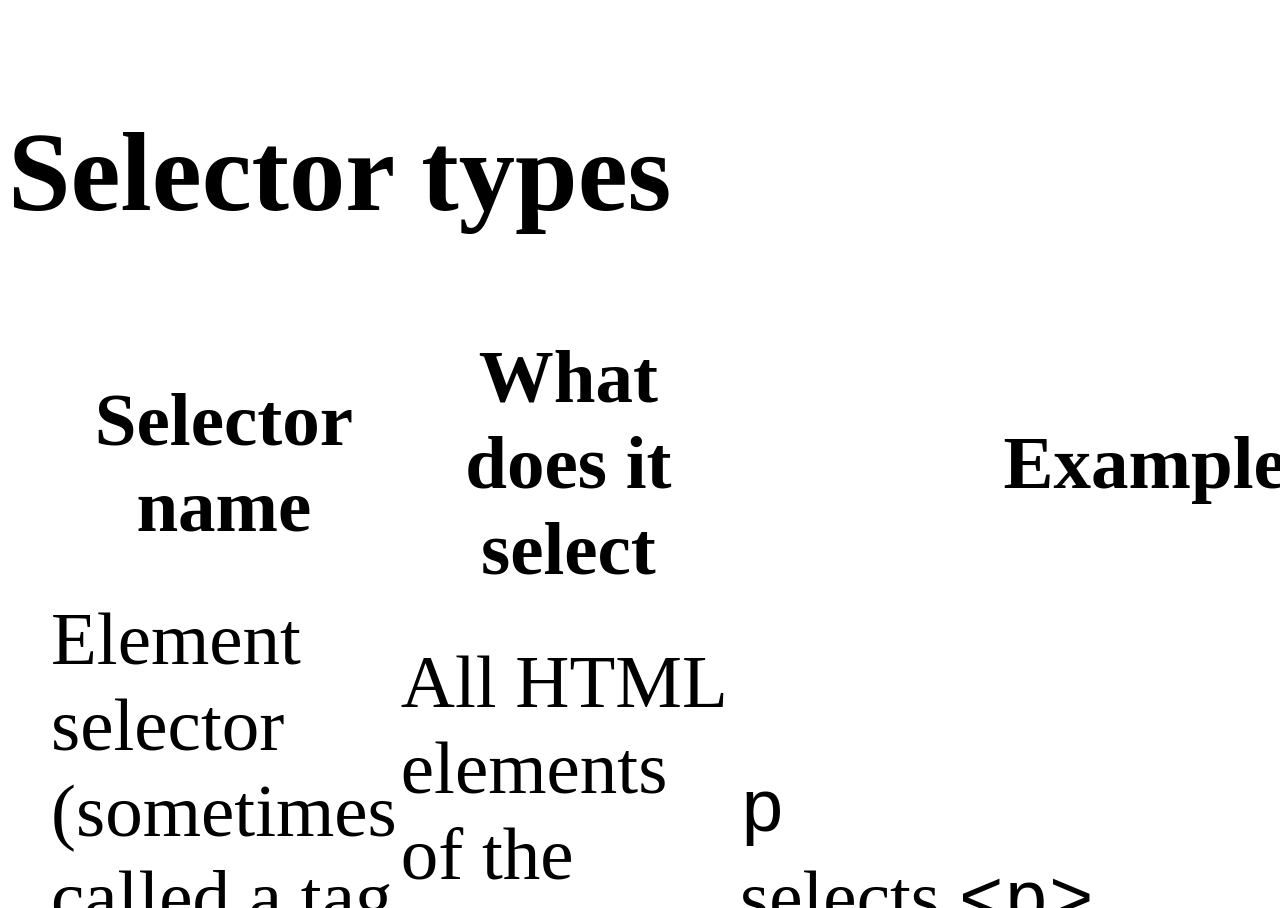
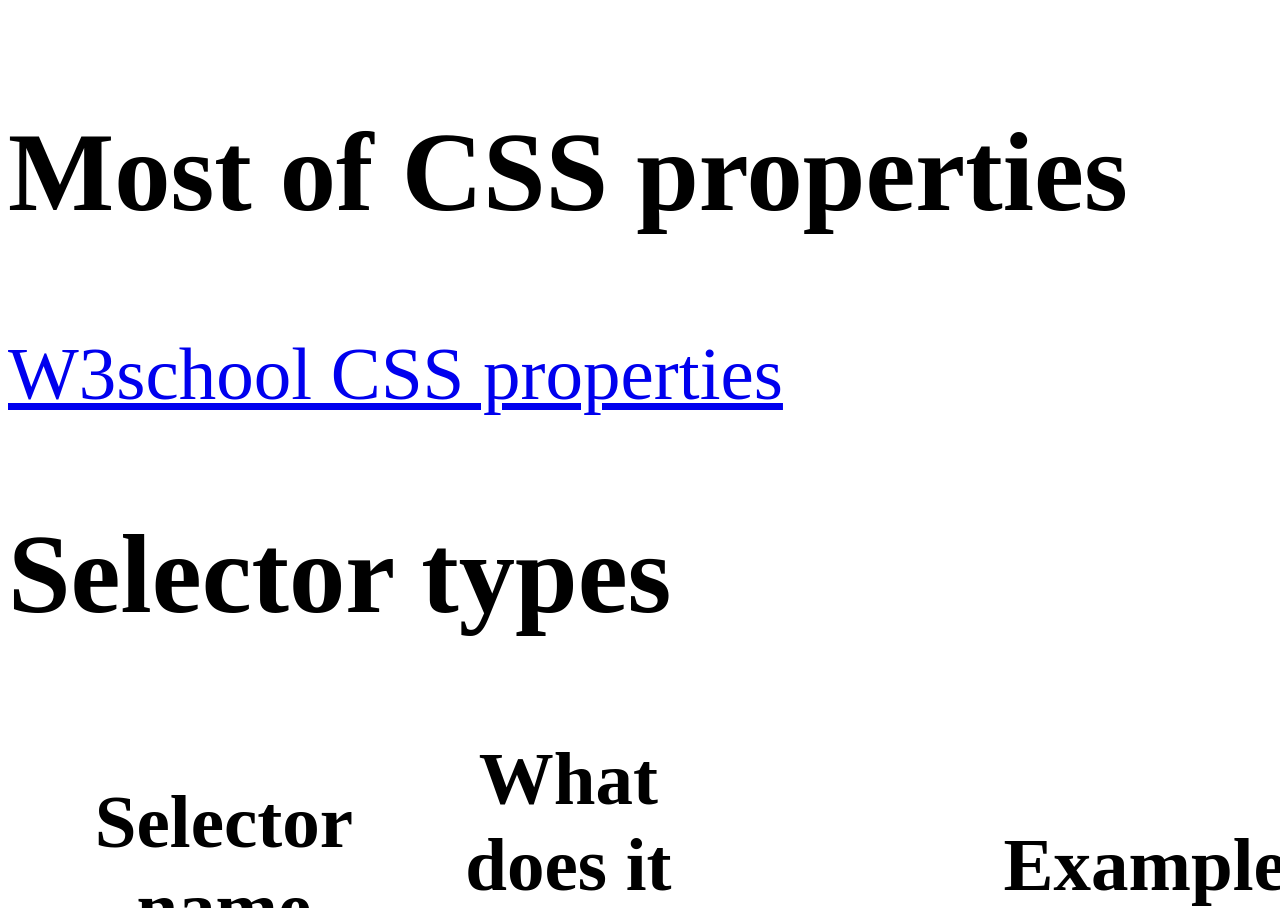
Before and after one commit to vanegasssssss/wdd130, a plain HTML site: page notes/index.html in a window 1280 px wide. Shown: the part 1621-2529 px from the top of the page. Drawn offline with Linux system fonts and the light colour scheme.

Commit message:
properties

```diff
--- a/notes/index.html
+++ b/notes/index.html
@@ -29,6 +29,9 @@
 
             <h2>Anatomy of a CSS ruleset</h2>
             <img src="images/anatomy.png" alt="anatomy of the css ruleset" width="400">
+
+            <h2>Most of CSS properties</h2>
+            <a href="https://www.w3schools.com/cssref/index.php">W3school CSS properties</a>
 
             <h2>Selector types</h2>
             <figure class="table-container"><table class="standard-table no-markdown">
```
